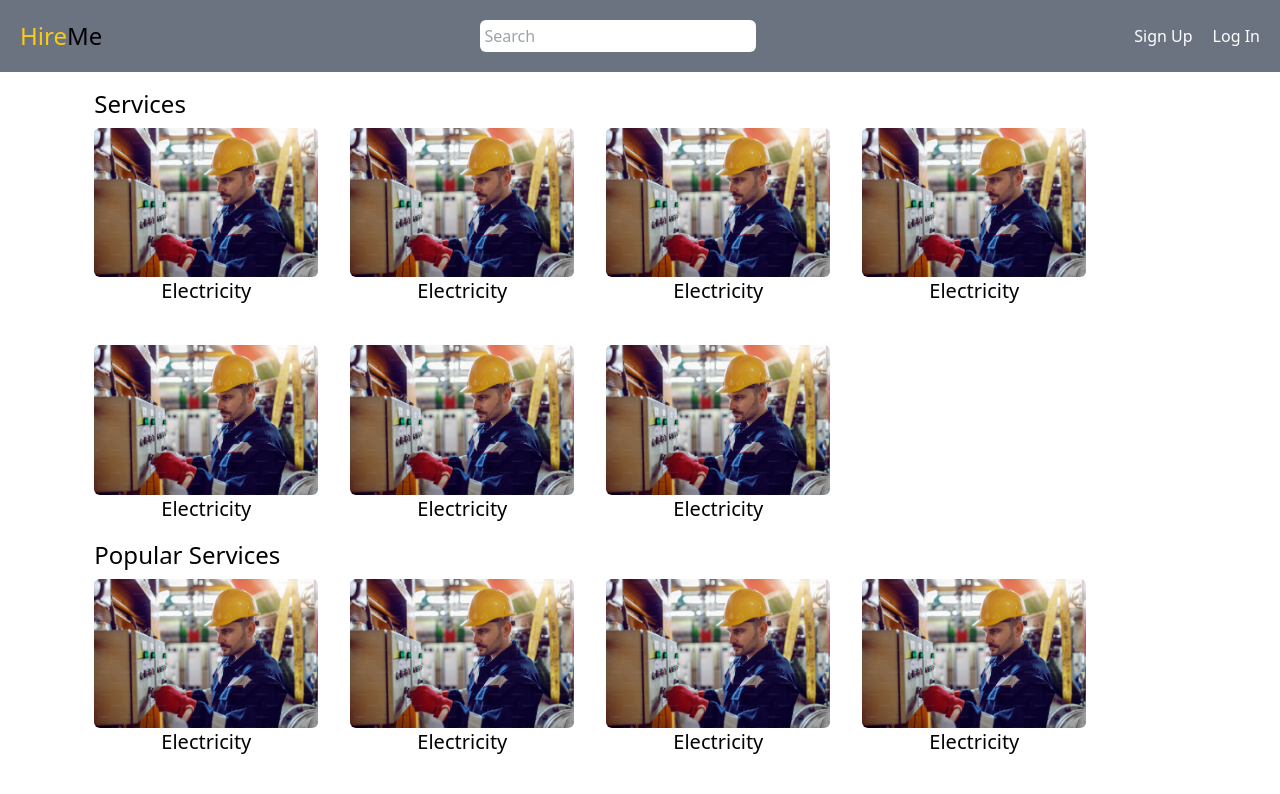
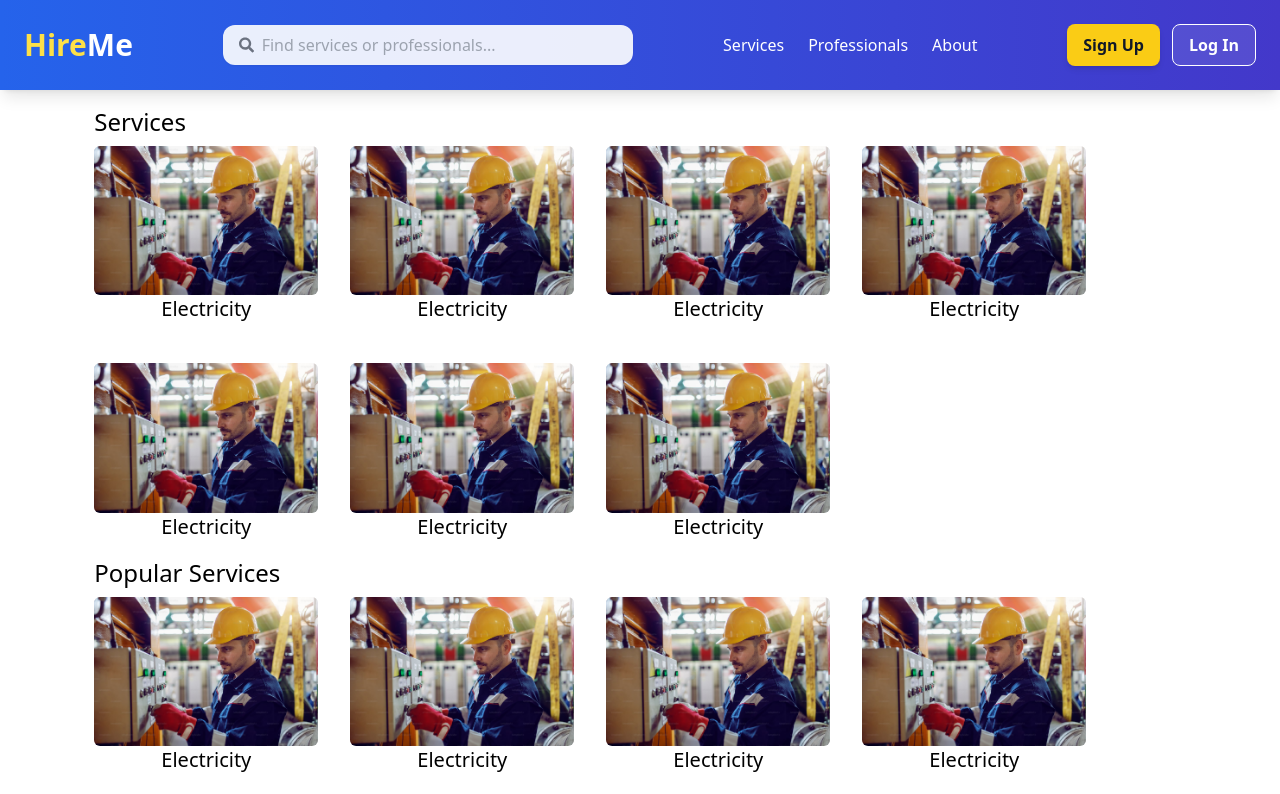
Before and after one commit to gautamalish/FinalYearProject, a React (Vite) app in the folder client/: page / in a window 1280 px wide. Shown: the top 794 px of the page. Built offline with nearby package versions, Linux system fonts and the light colour scheme; no server answers.

Commit message:
Header UI Improved

```diff
--- a/client/src/components/home/Header.jsx
+++ b/client/src/components/home/Header.jsx
@@ -1,34 +1,72 @@
 import React from "react";
-import { useState } from "react";
 import { useNavigate } from "react-router-dom";
+import { FaSearch } from "react-icons/fa";
+
 const Header = () => {
   const navigate = useNavigate();
+
   return (
-    <div>
-      <nav className="bg-gray-500 flex justify-between p-5 items-center sticky top-0">
-        <p
-          className="text-2xl font-medium cursor-pointer"
+    <header className="bg-gradient-to-r from-blue-600 to-indigo-700 shadow-lg sticky top-0 w-full z-50">
+      <nav className="max-w-[100rem] mx-auto flex justify-between items-center p-4 sm:p-5 lg:p-6">
+        {/* Logo */}
+        <div
+          className="flex items-center cursor-pointer group"
           onClick={() => navigate("/")}
         >
-          <span className="text-yellow-400">Hire</span>Me
-        </p>
-        <div className="w-2/3 text-center">
+          <p className="text-3xl font-bold text-white group-hover:opacity-90 transition">
+            <span className="text-yellow-300">Hire</span>Me
+          </p>
+        </div>
+
+        {/* Search bar - Hidden on small screens */}
+        <div className="hidden sm:flex items-center bg-white/90 rounded-xl px-4 py-2 shadow-sm w-1/3 max-w-xl hover:shadow-md transition-all">
+          <FaSearch className="text-gray-500 mr-2" />
           <input
             type="text"
-            placeholder="Search"
-            className="rounded-md p-1 w-1/3"
+            placeholder="Find services or professionals..."
+            className="w-full outline-none bg-transparent text-gray-700 placeholder-gray-400"
           />
         </div>
-        <div className="flex gap-5">
-          <button className="text-white" onClick={() => navigate("/signup")}>
+
+        {/* Navigation Links */}
+        <div className="hidden md:flex items-center gap-6 text-white font-medium">
+          <button
+            onClick={() => navigate("/services")}
+            className="hover:text-yellow-300 transition-colors"
+          >
+            Services
+          </button>
+          <button
+            onClick={() => navigate("/professionals")}
+            className="hover:text-yellow-300 transition-colors"
+          >
+            Professionals
+          </button>
+          <button
+            onClick={() => navigate("/about")}
+            className="hover:text-yellow-300 transition-colors"
+          >
+            About
+          </button>
+        </div>
+
+        {/* Auth Buttons */}
+        <div className="flex gap-3">
+          <button
+            className="px-4 py-2 rounded-lg bg-yellow-400 text-gray-900 font-semibold hover:bg-yellow-500 transition-all shadow-md hover:shadow-lg"
+            onClick={() => navigate("/signup")}
+          >
             Sign Up
           </button>
-          <button className="text-white" onClick={() => navigate("/signin")}>
+          <button
+            className="px-4 py-2 rounded-lg bg-white/10 text-white font-semibold border border-white hover:bg-white/20 transition-all"
+            onClick={() => navigate("/signin")}
+          >
             Log In
           </button>
         </div>
       </nav>
-    </div>
+    </header>
   );
 };
 
```
